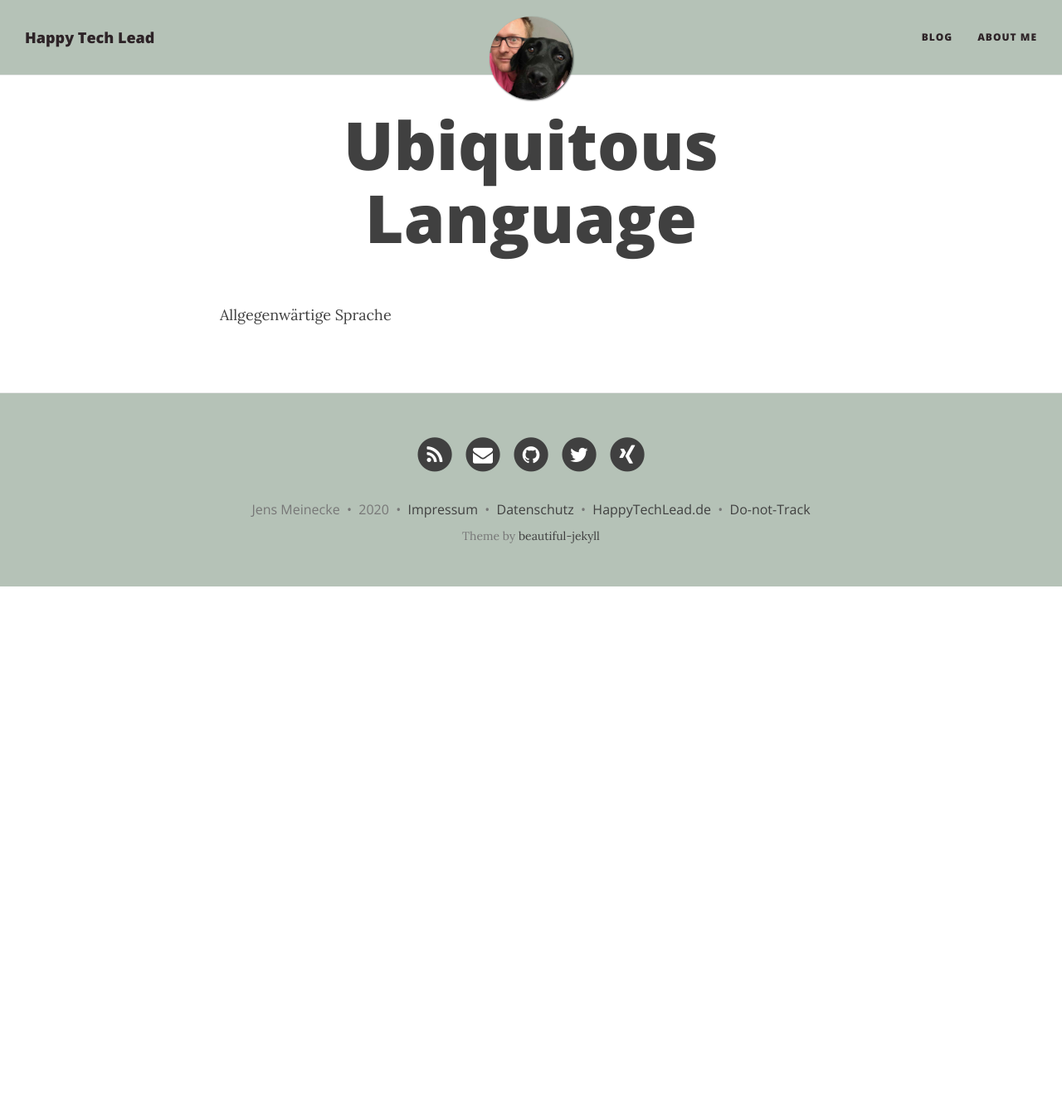
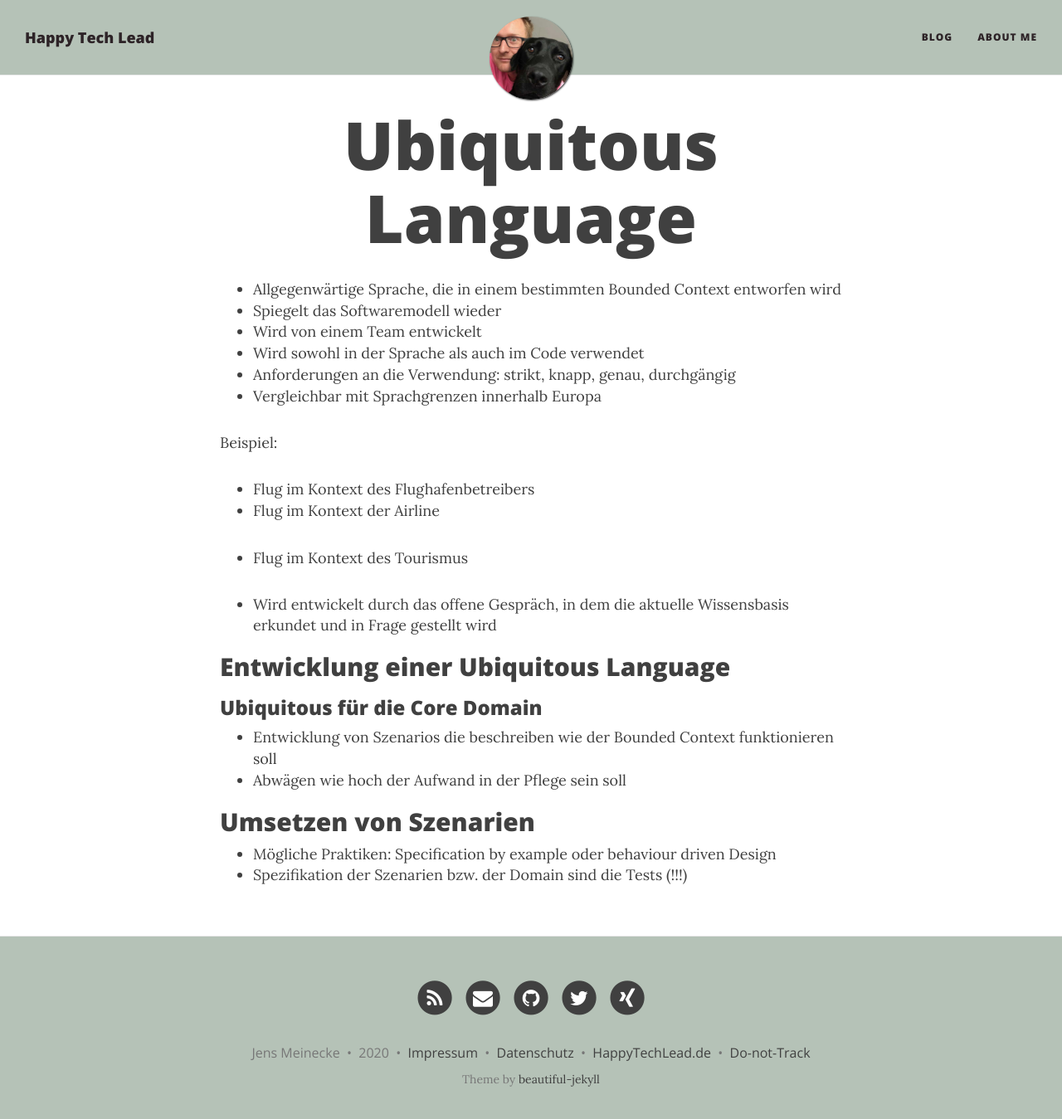
Before and after one commit to meinjens/happytechlead.github.io, a Jekyll site: the page built from ddd/ubiquitous-language.md, in a window 1280 px wide and 1362 px high. Shown: the top 1349 px of the window at 83% size. Built offline with Jekyll 4.4.1, drawn with Linux system fonts in a browser that asks for light colours; nearby versions of some CDN libraries; comment, search, counter and statistics services are not loaded.

Commit message:
feat: added review of chapter 2

```diff
--- a/ddd/ubiquitous-language.md
+++ b/ddd/ubiquitous-language.md
@@ -4,4 +4,32 @@ title: Ubiquitous Language
 permalink: /ddd/ubiquitous-language
 ---
 
-Allgegenwärtige Sprache
+- Allgegenwärtige Sprache, die in einem bestimmten Bounded Context entworfen wird
+- Spiegelt das Softwaremodell wieder
+- Wird von einem Team entwickelt
+- Wird sowohl in der Sprache als auch im Code verwendet
+- Anforderungen an die Verwendung: strikt, knapp, genau, durchgängig
+- Vergleichbar mit Sprachgrenzen innerhalb Europa
+
+
+Beispiel:
+
+- Flug im Kontext des Flughafenbetreibers
+- Flug im Kontext der Airline
+- Flug im Kontext des Tourismus
+
+
+- Wird entwickelt durch das offene Gespräch, in dem die aktuelle Wissensbasis erkundet und in Frage gestellt wird
+
+
+## Entwicklung einer Ubiquitous Language
+
+### Ubiquitous für die Core Domain
+
+- Entwicklung von Szenarios die beschreiben wie der Bounded Context funktionieren soll
+- Abwägen wie hoch der Aufwand in der Pflege sein soll
+
+## Umsetzen von Szenarien
+
+- Mögliche Praktiken: Specification by example oder behaviour driven Design
+- Spezifikation der Szenarien bzw. der Domain sind die Tests (!!!)
```
Also changed, not shown: ddd/bounded-context.md (+10 -2 lines), ddd/case-study-tourism.md (added, +10 -0 lines), ddd/core-domain.md (added, +11 -0 lines), ddd/domain-expert.md (+8 -0 lines), ddd/eventual-consistency.md (added, +5 -0 lines), ddd/problem-space.md (added, +10 -0 lines), ddd/software-entwickler.md (added, +11 -0 lines), ddd/solution-space.md (added, +8 -0 lines).
